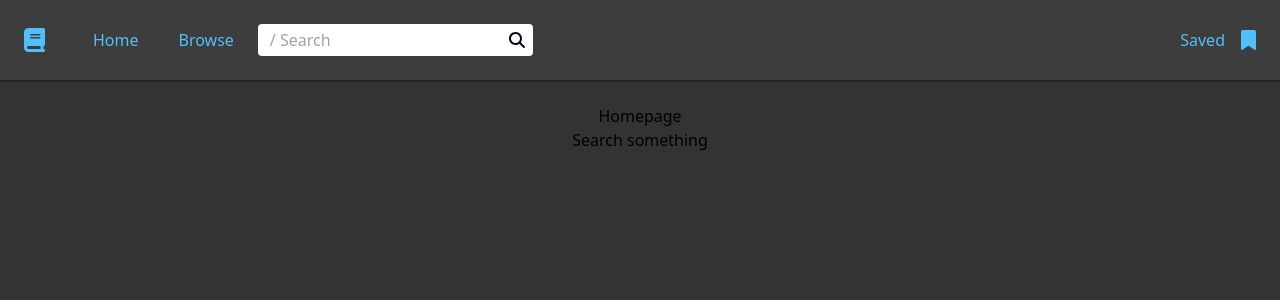
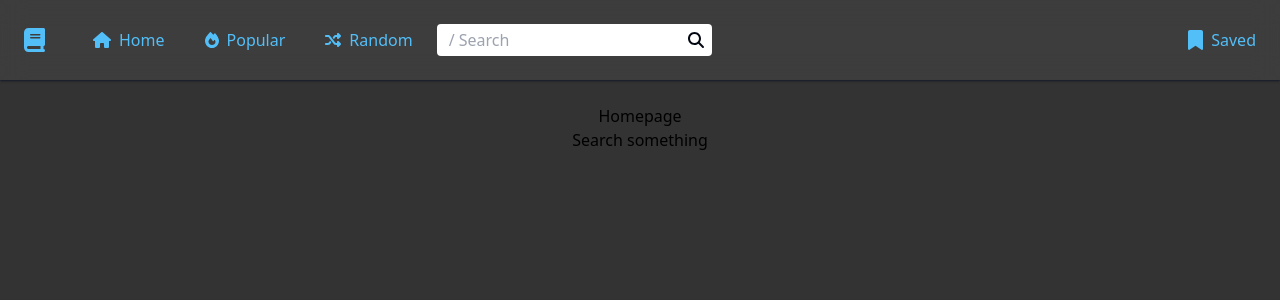
Before and after one commit to lmReef/knowledge-site, a Next.js app: page / in a window 1280 px wide. Shown: the top 300 px of the page. Built offline with nearby package versions, Linux system fonts and the light colour scheme.

Commit message:
fix: update navbar to have planned pages

```diff
--- a/components/NavBar.tsx
+++ b/components/NavBar.tsx
@@ -2,7 +2,13 @@ import Link from "next/link";
 import NavItem from "./NavItem";
 import SearchBar from "./SearchBar";
 import { FontAwesomeIcon } from "@fortawesome/react-fontawesome";
-import { faBook, faBookmark } from "@fortawesome/free-solid-svg-icons";
+import {
+  faBook,
+  faBookmark,
+  faFire,
+  faHome,
+  faShuffle,
+} from "@fortawesome/free-solid-svg-icons";
 
 export default function NavBar() {
   return (
@@ -14,14 +20,25 @@ export default function NavBar() {
           </div>
         </Link>
 
-        <NavItem link="/">Home</NavItem>
-        <NavItem link="/">Browse</NavItem>
+        <NavItem link="/">
+          <FontAwesomeIcon icon={faHome} />
+          Home
+        </NavItem>
+        <NavItem link="/">
+          <FontAwesomeIcon icon={faFire} />
+          Popular
+        </NavItem>
+        <NavItem link="/">
+          <FontAwesomeIcon icon={faShuffle} />
+          Random
+        </NavItem>
 
         <SearchBar />
 
         <div className="ml-auto">
           <NavItem link="/saved" className="px-6">
-            Saved <FontAwesomeIcon icon={faBookmark} className="ml-4 text-xl" />
+            <FontAwesomeIcon icon={faBookmark} className="text-xl" />
+            Saved
           </NavItem>
         </div>
       </div>
--- a/components/NavItem.tsx
+++ b/components/NavItem.tsx
@@ -12,7 +12,7 @@ export default function NavItem({
   return (
     <Link href={link}>
       <div
-        className={`nav-item flex h-full items-center justify-center p-4 ${className || ""}`}
+        className={`nav-item flex h-full items-center justify-center gap-2 p-4 ${className || ""}`}
       >
         {children}
       </div>
```
